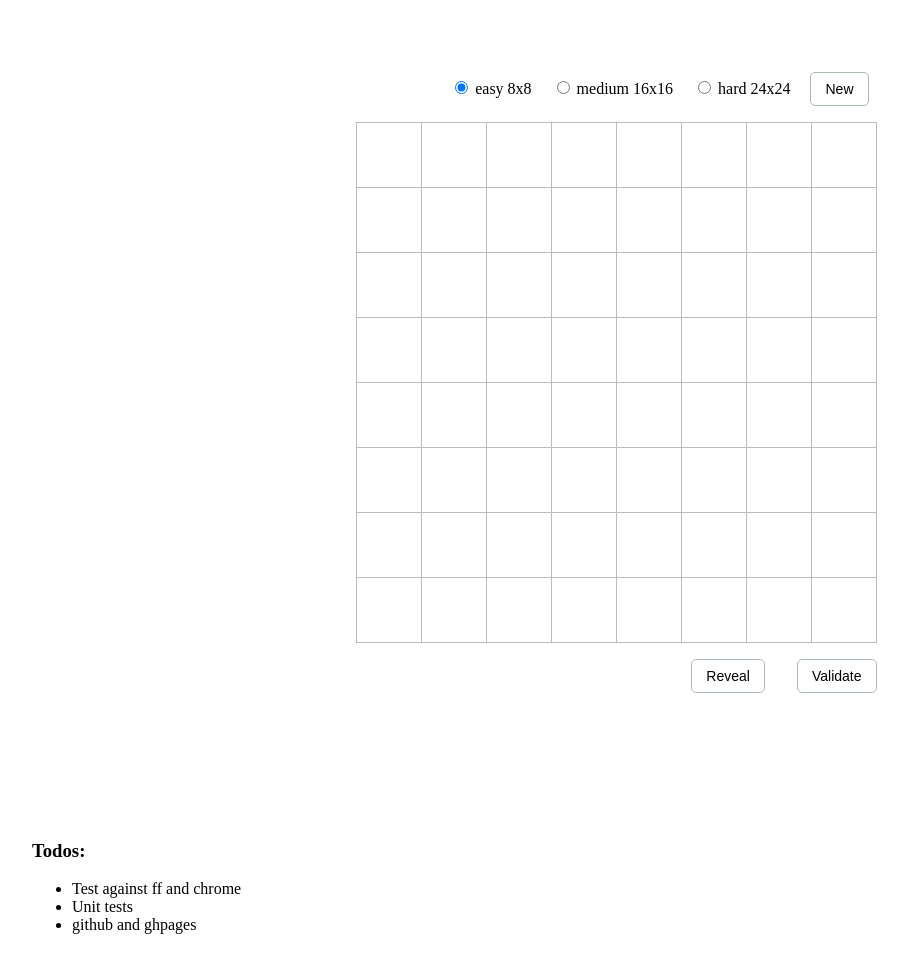
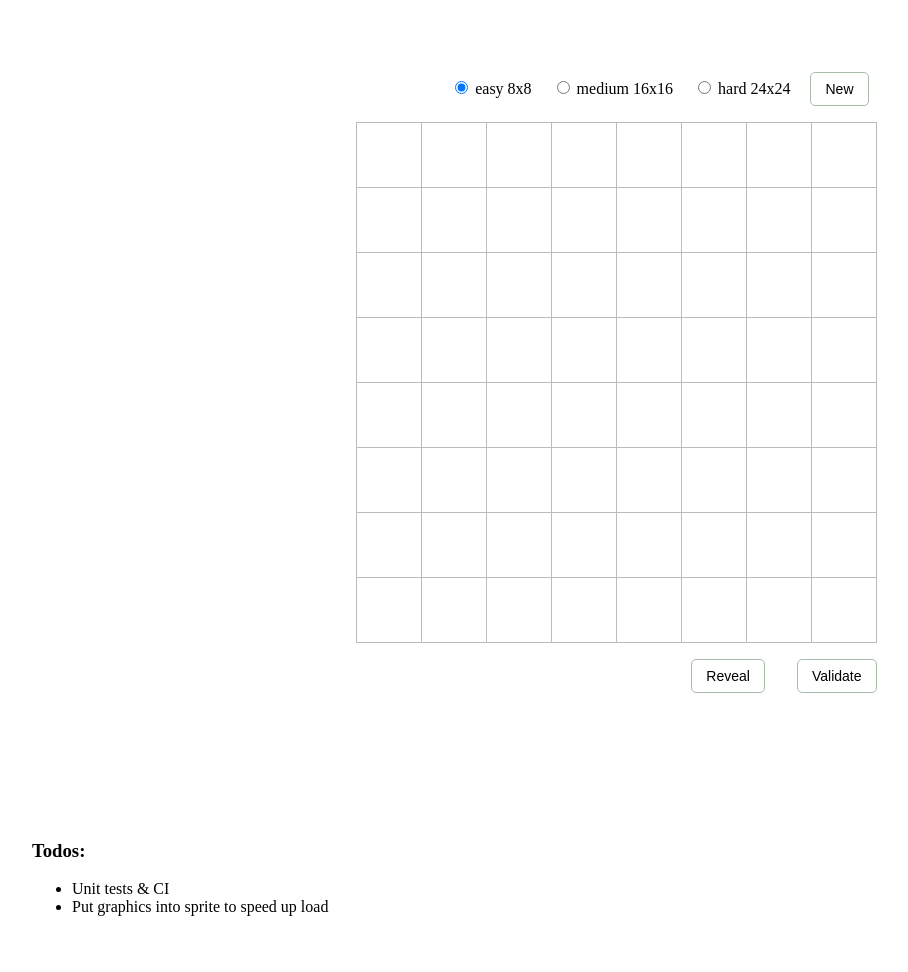
Before and after one commit to taivo/yoursweeper, a plain HTML site: page index.html in a window 1280 px wide. Shown: the whole page, without its empty margins (24-932 px from the left). Drawn offline with nearby package versions, Linux system fonts and the light colour scheme.

Commit message:
tested on safari, ff, and chrome. updated todo list

```diff
--- a/index.html
+++ b/index.html
@@ -40,9 +40,8 @@
         <div style='padding:3em;'>
             <h3>Todos:</h3>
             <ul>
-                <li>Test against ff and chrome</li>
-                <li>Unit tests</li>
-                <li>github and ghpages</li>
+                <li>Unit tests & CI</li>
+                <li>Put graphics into sprite to speed up load</li>
             </ul>
         </div>
 
```
